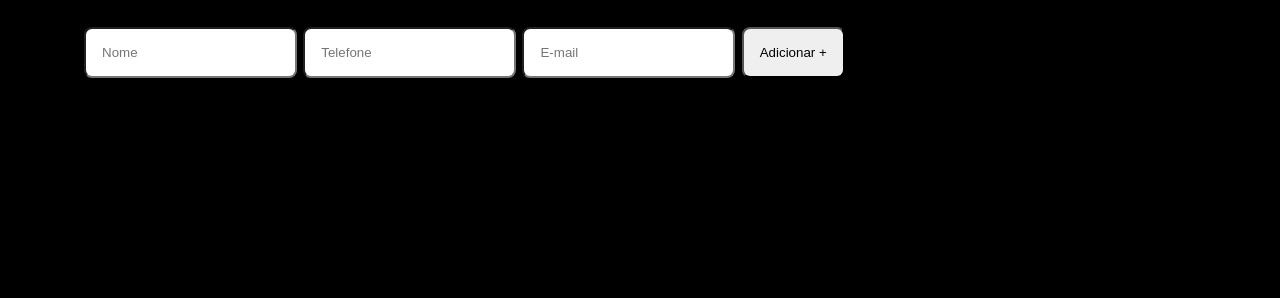
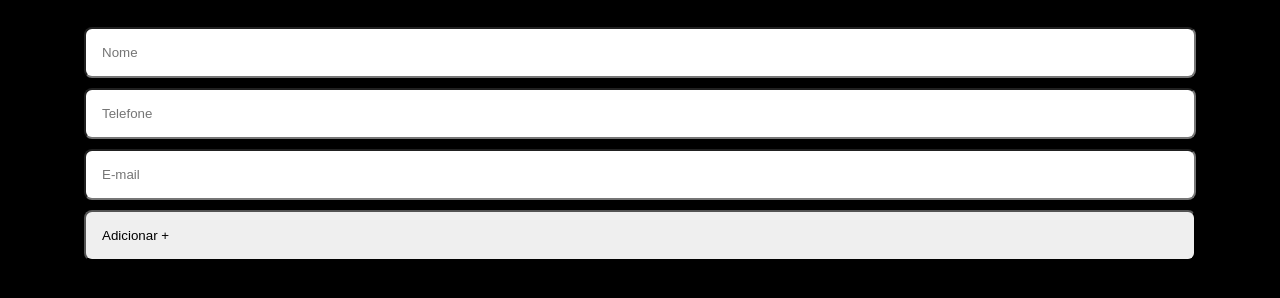
Before and after one commit to eliamiguel/Agenda_contato, a plain HTML site: page index.html in a window 1280 px wide. Shown: the part 212-510 px from the top of the page. Drawn offline with nearby package versions, Linux system fonts and the light colour scheme.

Commit message:
mexendo no input

```diff
--- a/style.css
+++ b/style.css
@@ -40,6 +40,8 @@ header img{
   transition-timing-function: ease;
 }
 form input, button{
+  display: flex;
+  width: 100%;
   outline: 0px;
   padding: 16px;
   margin-top: 10px;
```
